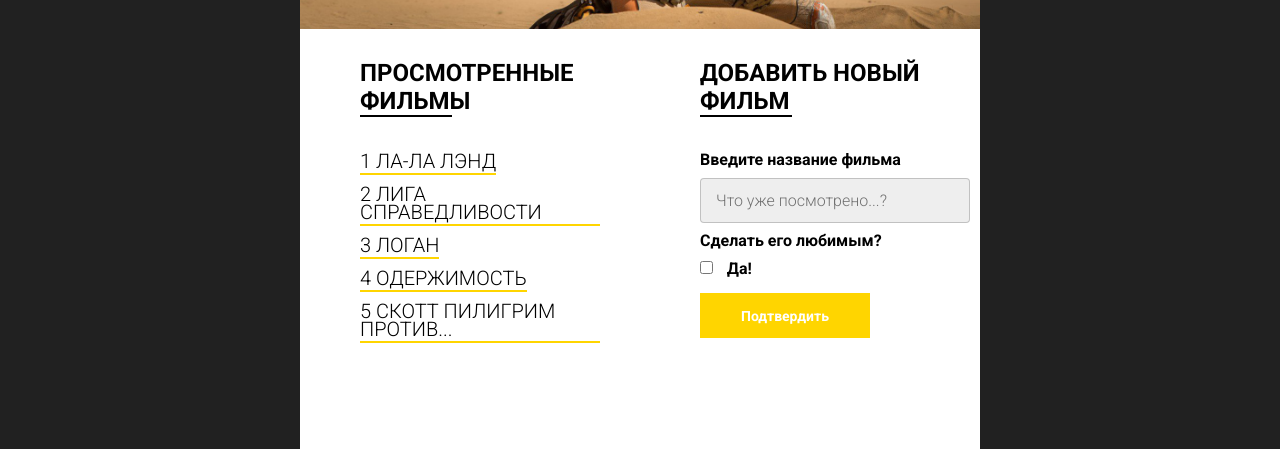
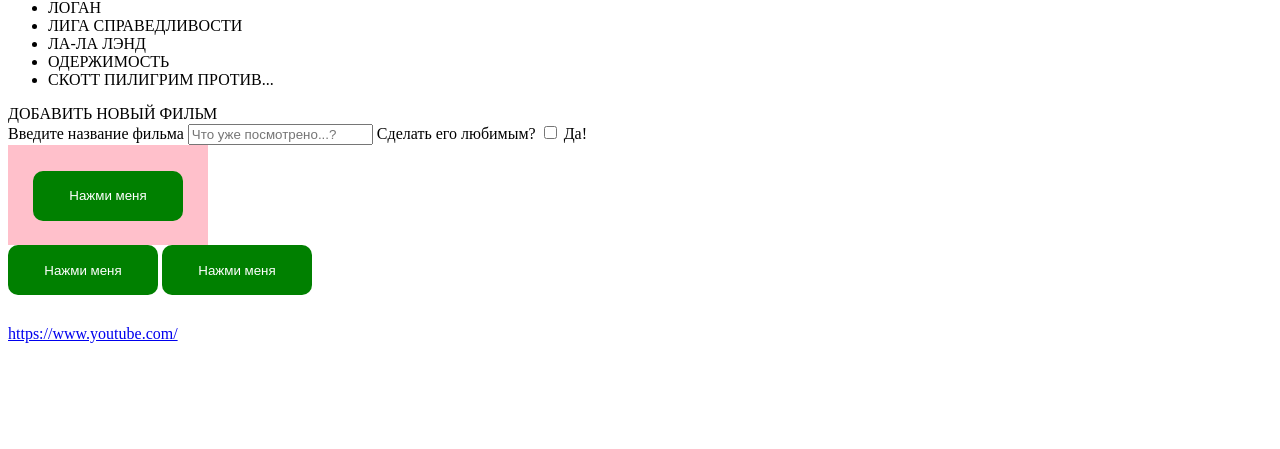
Before and after one commit to narimanjs/js2022, a plain HTML site: page index.html in a window 1280 px wide. Shown: the part 431-880 px from the top of the page. After the commit the page ends 800 px from the top, so only its background shows below. Drawn offline with Linux system fonts and the light colour scheme.

Commit message:
feat: passed lesson 45

```diff
--- /dev/null
+++ b/css/css.css
@@ -0,0 +1,25 @@
+button {
+  width: 150px;
+  height: 50px;
+  background-color: green;
+  border: none;
+  color: #fff;
+  border-radius: 10px;
+  outline: none;
+  cursor: pointer;
+  transition: 0.3s;
+}
+button:hover {
+  transform: scale(0.95);
+}
+.overlay {
+  background-color: pink;
+  width: 200px;
+  height: 100px;
+  text-align: center;
+  line-height: 100px;
+}
+a {
+  display: block;
+  margin-top: 30px;
+}
--- a/index.html
+++ b/index.html
@@ -5,7 +5,8 @@
     <meta name="viewport" content="width=device-width, initial-scale=1.0">
     <title>Movie DB</title>
     <link href="https://fonts.googleapis.com/css?family=Roboto:300,400,700&display=swap&subset=cyrillic-ext" rel="stylesheet">
-    <link rel="stylesheet" href="css/style.min.css">
+    <!-- <link rel="stylesheet" href="css/style.min.css"> -->
+    <link rel="stylesheet" href="css/css.css">
 </head>
 <body>
     <header class="header">
@@ -69,19 +70,28 @@
                         <span>Сделать его любимым?</span>
                         <input type="checkbox">
                         <span class="yes">Да!</span>
-                        <button>Подтвердить</button>
+                        <!-- <button>Подтвердить</button> -->
                     </form>
                 </div>
             </div>
         </div>
-        <div class="promo__adv">
+        <!-- <div class="promo__adv">
             <div class="promo__adv-title">Реклама от спонсоров</div>
             <img src="img/content_1.jpg" alt="some picture">
             <img src="img/content_2.jpg" alt="some picture">
             <img src="img/content_3.png" alt="some picture">
+        </div> -->
+        <div class="overlay">
+            <button id="btn">Нажми меня</button>
         </div>
+		<button >Нажми меня</button>
+		<button>Нажми меня</button>
+
+    	<a href="https://www.youtube.com/">https://www.youtube.com/</a>
+
     </main>
 
-    <script src="js/script.js"></script>
+    <!-- <script src="js/script.js"></script> -->
+    <script src="js/train.js"></script>
 </body>
 </html>
--- /dev/null
+++ b/js/train.js
@@ -0,0 +1,29 @@
+const btns = document.querySelectorAll('button'),
+      overlay = document.querySelector('.overlay');
+
+// btn.onclick = function() {
+//     alert('clicck!');
+// };
+// let i = 0;
+const deleteElement = (btn) => {
+    console.log(btn.target);
+    console.log(btn.type);
+
+    // i++;
+    // if (i == 1) {
+    //     btn.removeEventListener('click', deleteElement);
+    // }
+}
+
+// btn.addEventListener('click', deleteElement);
+// overlay.removeEventListener('click', deleteElement);
+btns.forEach(btn => {
+    btn.addEventListener('click', deleteElement)
+});
+
+const link = document.querySelector('a');
+link.addEventListener('click', (event) => {
+    event.preventDefault();
+
+    console.log(event.target);
+});
```
